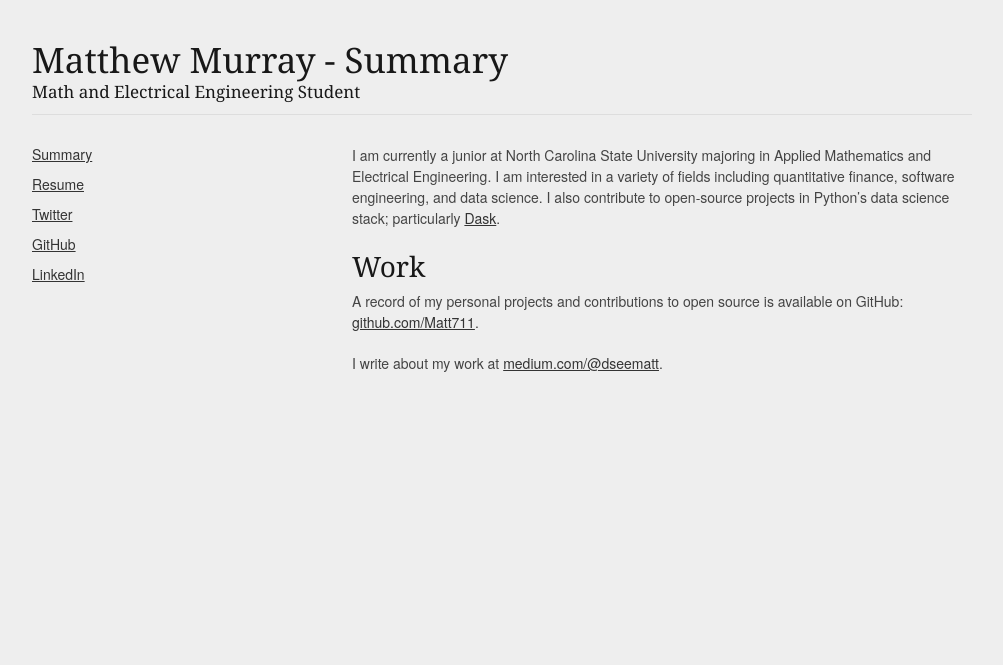
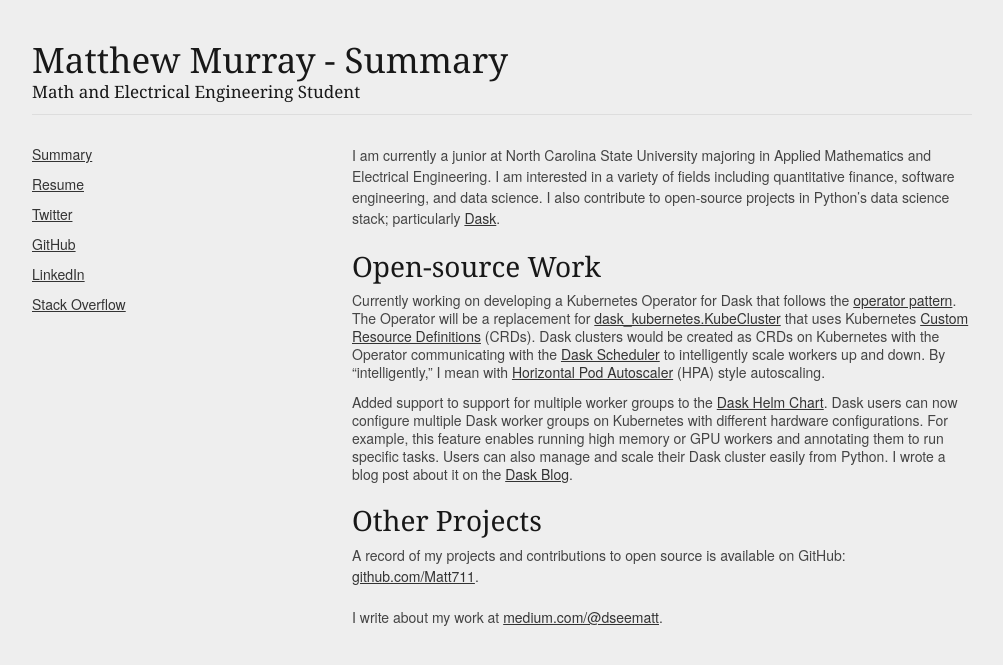
Before and after one commit to Matt711/Matt711.github.io, a Jekyll site: the page built from index.md, in a window 1280 px wide. Shown: the top 665 px of the page, without its empty margins (138-1141 px from the left). Built offline with Jekyll 4.4.1, drawn with Linux system fonts in a browser that asks for light colours.

Commit message:
Add open-source contributions to summary

```diff
--- a/_includes/leftbar.md
+++ b/_includes/leftbar.md
@@ -5,6 +5,7 @@
 *   [Twitter](https://twitter.com/dseematt)
 *   [GitHub](https://github.com/Matt711)
 *   [LinkedIn](https://www.linkedin.com/in/matthew-murray-21365a1b7/)
+*   [Stack Overflow](https://stackoverflow.com/users/10096386/matthew-murray)
 
 <!-- ### Recent Work
 
--- a/index.md
+++ b/index.md
@@ -9,9 +9,13 @@ including quantitative finance, software engineering, and data science. I also c
 to open-source projects in Python's data science stack; particularly [Dask](https://dask.org/).
 
 
-### Work
+### Open-source Work
 
-A record of my personal projects and contributions to open source is available on GitHub:
+* Currently working on developing a Kubernetes Operator for Dask that follows the [operator pattern](https://kubernetes.io/docs/concepts/extend-kubernetes/operator/). The Operator will be a replacement for [dask_kubernetes.KubeCluster](https://kubernetes.dask.org/en/latest/kubecluster.html) that uses Kubernetes [Custom Resource Definitions](https://kubernetes.io/docs/concepts/extend-kubernetes/api-extension/custom-resources/) (CRDs). Dask clusters would be created as CRDs on Kubernetes with the Operator communicating with the [Dask Scheduler](https://docs.dask.org/en/stable/scheduler-overview.html) to intelligently scale workers up and down. By "intelligently," I mean with [Horizontal Pod Autoscaler](https://kubernetes.io/docs/tasks/run-application/horizontal-pod-autoscale/) (HPA) style autoscaling.
+* Added support to support for multiple worker groups to the [Dask Helm Chart](https://github.com/dask/helm-chart). Dask users can now configure multiple Dask worker groups on Kubernetes with different hardware configurations. For example, this feature enables running high memory or GPU workers and annotating them to run specific tasks. Users can also manage and scale their Dask cluster easily from Python. I wrote a blog post about it on the [Dask Blog](https://blog.dask.org/2022/02/17/helm-multiple-worker-groups).
+
+### Other Projects
+A record of my projects and contributions to open source is available on GitHub:
 [github.com/Matt711](https://github.com/Matt711).
 
 I write about my work at [medium.com/@dseematt](https://medium.com/@dseematt).
```
Also changed, not shown: 2 other files.
